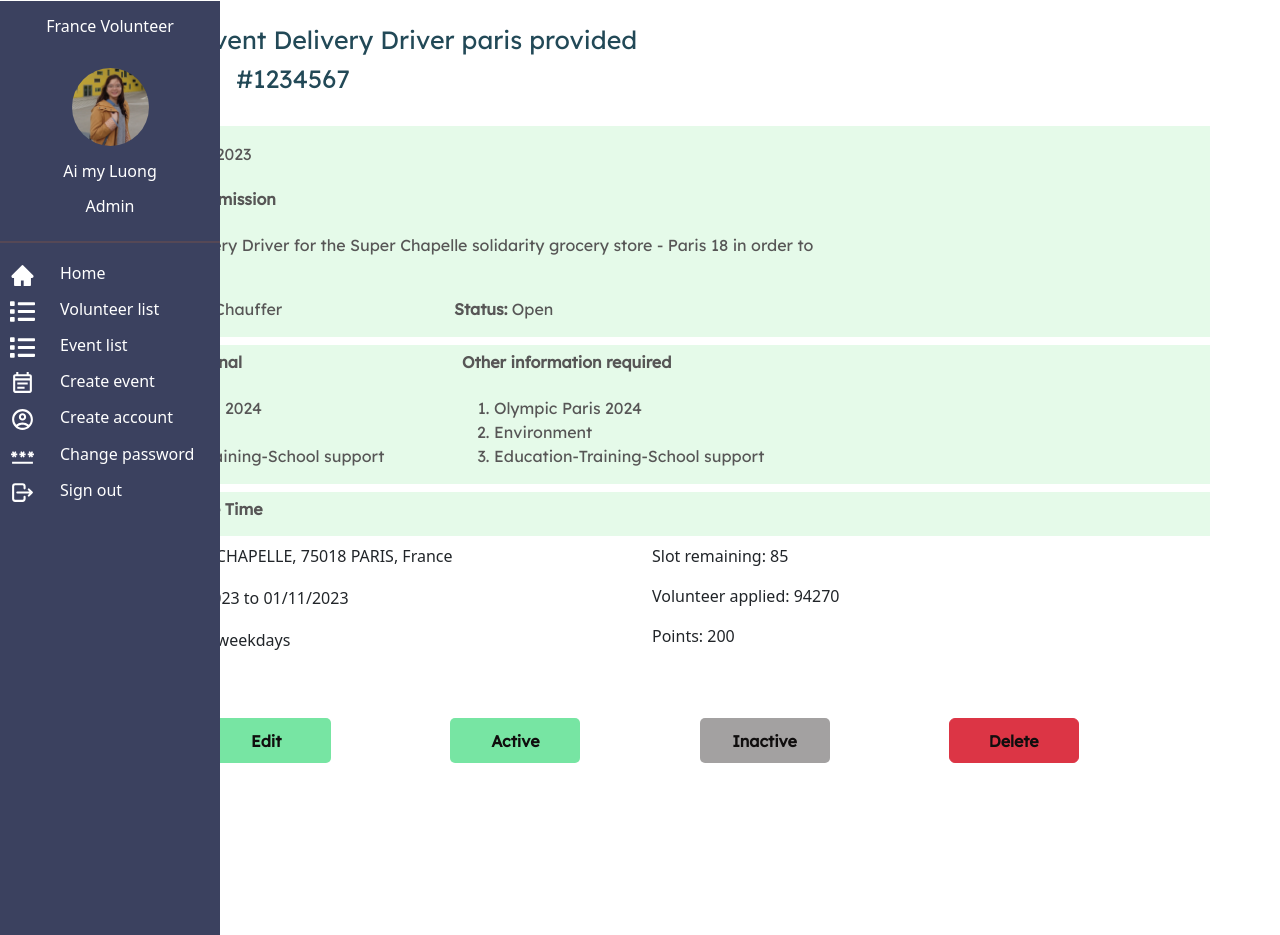
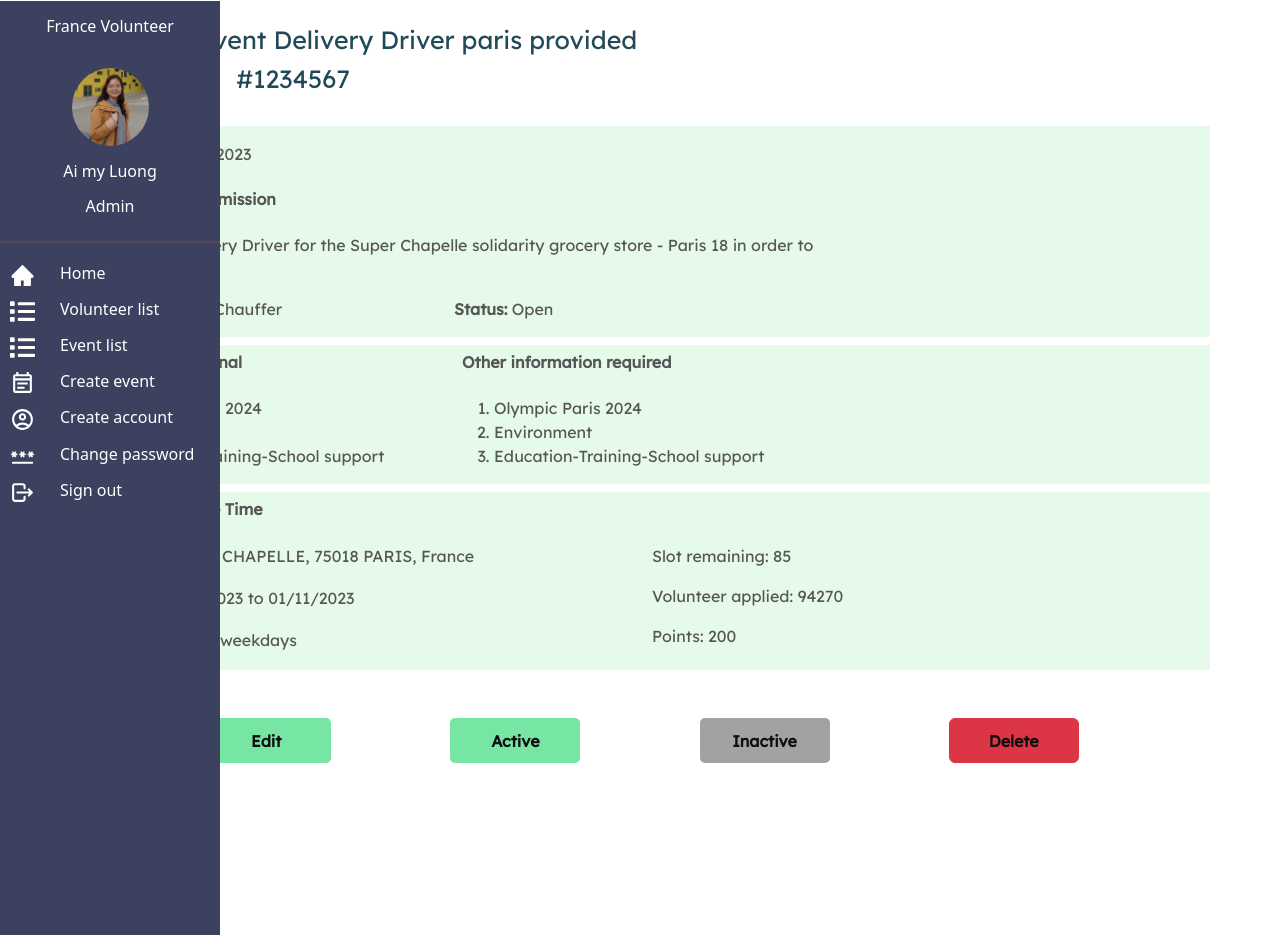
Before and after one commit to thamim1998/franceVolunteerSytemFrontend, a React (Create React App) app: page /event/list/1 in a window 1280 px wide. Built offline with nearby package versions, Linux system fonts and the light colour scheme.

Commit message:
updated UI for event details

```diff
--- a/src/components/EventDetailComponent/EventDetail.jsx
+++ b/src/components/EventDetailComponent/EventDetail.jsx
@@ -58,7 +58,7 @@ function VolunteerDetail() {
               </ol>
             </div>
           </div>
-          <div className="row profile mt-2">
+          <div className="row desire mt-2">
             <h6 className="pt-2 pb-3">Address and Date Time</h6>
             <div className="col-6">
               <p>
```
